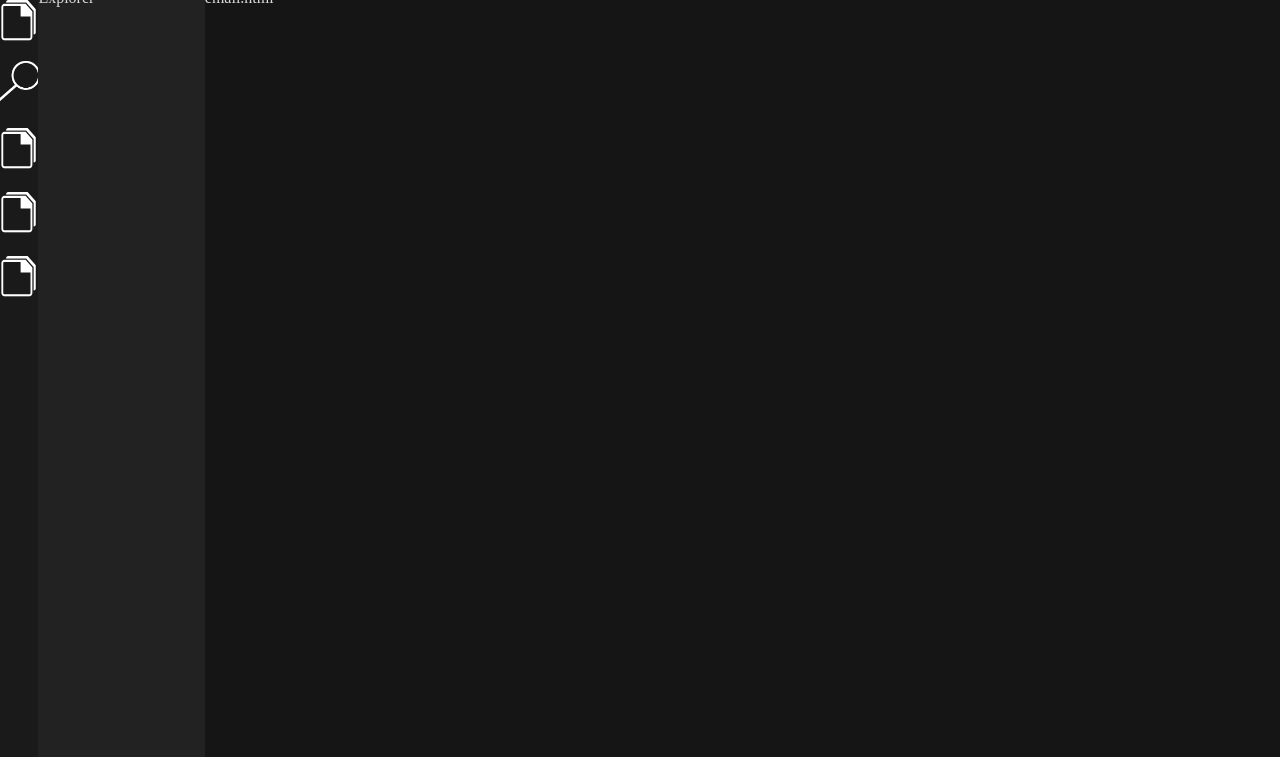
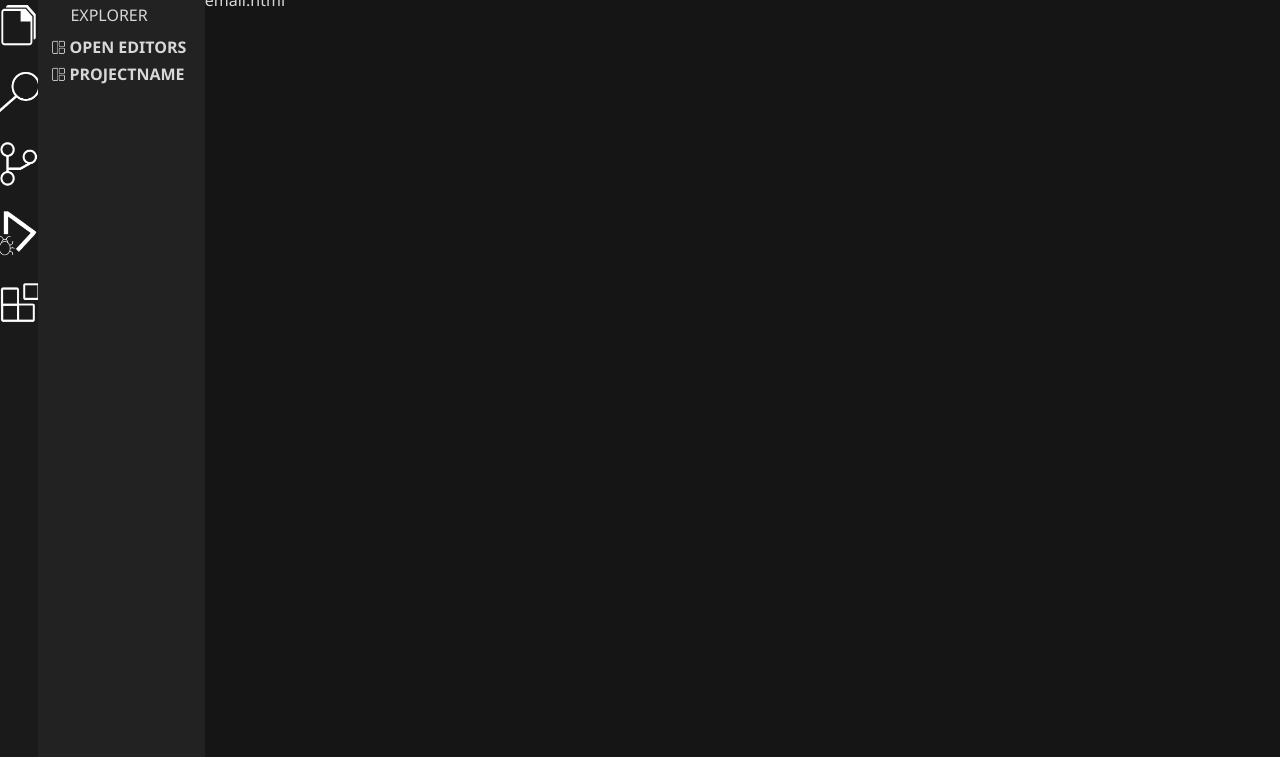
Before and after one commit to Gustas1/code-email-page, a plain HTML site: page home.html in a window 1280 px wide. Shown: the part 51-808 px from the top of the page. Drawn offline with Linux system fonts and the light colour scheme.

Commit message:
updated all files and added more features

```diff
--- a/css/style.css
+++ b/css/style.css
@@ -1,4 +1,5 @@
 html, * {margin: 0px; padding: 0px}
+* {font-family: 'Segoe UI', Tahoma, Geneva, Verdana, sans-serif;}
 
 #top-bar {
     display: flex;
@@ -94,6 +95,10 @@ html, * {margin: 0px; padding: 0px}
     margin-bottom: 5px;
 }
 
+.side-bar-icons:first-child {
+    margin-top: 10px;
+}
+
 .side-bar-icons-unstretch {
     height: 50px;
     width: 50px;
@@ -103,7 +108,48 @@ html, * {margin: 0px; padding: 0px}
     width: 13vw;
 
     background-color: rgb(34, 34, 34);
+}
 
+.explorer-text {
+    margin-top: 15px;
+}
+
+.editor-area-text {
+    margin-left: 32px;
+}
+
+.editor-area-text-styled {
+    font-weight: bold;
+}
+
+.editor-area-icons {
+    height: 15px;
+    width: 15px;
+    padding: 3px;
+    margin: 0px;
+    padding: 3px;
+    margin-left: 10px;
+}
+
+.editor-area-styling {
+    display: flex;
+    flex-direction: row;
+    flex-wrap: wrap;
+    align-items: center;
+    margin-bottom: 5px;
+}
+
+#secretDiv1 {
+    height: 500px;
+    flex-grow: 4;
+}
+
+.hide {
+    display: none;
+}
+
+.show {
+    display: flex;
 }
 
 #code-area {
--- a/home.html
+++ b/home.html
@@ -35,14 +35,26 @@
                     <div id = "side-bar">
                         <a href = ""><img src = "img/saveicon.png" class = "side-bar-icons"></a>
                         <a href = ""><img src = "img/search.png" class = "side-bar-icons side-bar-icons-unstretch"></a>
-                        <a href = ""><img src = "img/saveicon.png" class = "side-bar-icons"></a>
-                        <a href = ""><img src = "img/saveicon.png" class = "side-bar-icons"></a>
-                        <a href = ""><img src = "img/saveicon.png" class = "side-bar-icons"></a>
-
+                        <a href = ""><img src = "img/sourcecontrol.png" class = "side-bar-icons side-bar-icons-unstretch"></a>
+                        <a href = ""><img src = "img/play.png" class = "side-bar-icons side-bar-icons-unstretch"></a>
+                        <a href = ""><img src = "img/remote.png" class = "side-bar-icons side-bar-icons-unstretch"></a>
                     </div>
                     <div id = "editor-area">
                         <div>
-                            <p>Explorer</p>
+                            <div style = "margin-bottom: 10px;">
+                                <p class = "editor-area-text explorer-text">EXPLORER</p>
+                            </div>
+                            <div class  = "editor-area-styling">
+                                <img src = "img/layout.png" class = "editor-area-icons" onclick="showSecretDiv1()">
+                                <p class = "editor-area-text-styled" onclick="showSecretDiv1()">OPEN EDITORS</p>
+                                <div id = "secretDiv1" class = "hide">
+                                    <p>Hi</p>
+                                </div>
+                            </div>
+                            <div class  = "editor-area-styling">
+                                <img src = "img/layout.png" class = "editor-area-icons">
+                                <p class = "editor-area-text-styled">PROJECTNAME</p>
+                            </div>
                         </div>
                     </div>
                     <div id = "code-area">
--- a/js/script.js
+++ b/js/script.js
@@ -0,0 +1,15 @@
+let i = 0;
+
+function showSecretDiv1() {
+    if (i % 2 == 0) {
+        swap("secretDiv1", "show");
+    }
+    if (i % 2 != 0) {
+        swap("secretDiv1", "show");
+    }
+    i++;
+}
+
+function swap(id, cls) {
+    document.getElementById(id).classList.toggle(cls);
+}
```
Also changed, not shown: img/play.png (added), img/remote.png (added), img/sourcecontrol.png (added).
